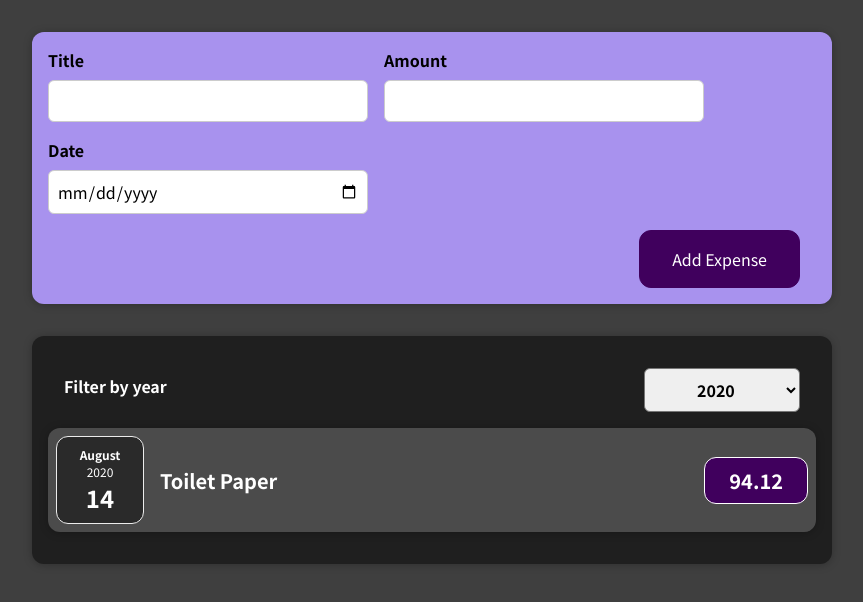
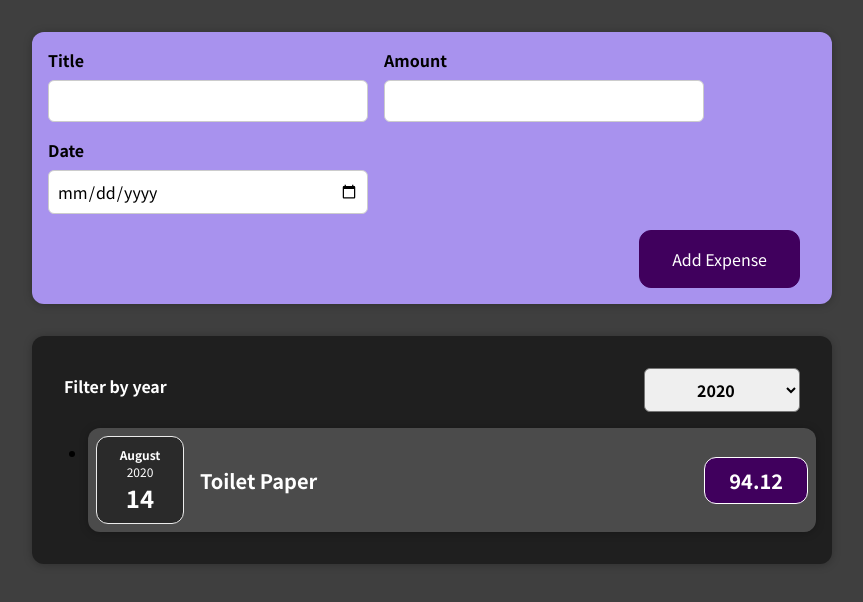
Before and after one commit to TarunVL/react, a React (Create React App) app: page / in a window 1280 px wide. Shown: the top 602 px of the page, without its empty margins (208-1071 px from the left). Built offline with nearby package versions, Linux system fonts and the light colour scheme.

Commit message:
addition of new component for date filter

```diff
--- a/src/components/Expenses/ExpenseItem.js
+++ b/src/components/Expenses/ExpenseItem.js
@@ -5,15 +5,10 @@
 import Card from "../UI/Card";
 
 function ExpenseItem(props) {
-  const [title, setTitle] = useState(props.title);
-
-  const clickHandler = () => {
-    setTitle("updated");
-    console.log(title);
-  };
 
   return (
-    <Card className="expense-item">
+  <li>
+  <Card className="expense-item">
       <ExpenseDate date={props.date}></ExpenseDate>
       <div className="expense-item__description">
         <h2>{props.title}</h2>
@@ -21,7 +16,7 @@
         {/* <button onClick={clickHandler}>Change title</button> */}
       </div>
     </Card>
-  );
+    </li>);
 }
 
 export default ExpenseItem;
--- a/src/components/Expenses/Expenses.js
+++ b/src/components/Expenses/Expenses.js
@@ -1,10 +1,9 @@
 import React, { useState } from "react";
-
+import ExpensesList from "./ExpensesList";
 import "./Expenses.css";
 import "./ExpenseDate";
 import Card from "../UI/Card";
 
-import ExpenseItem from "./ExpenseItem";
 import ExpensesFilter from "./ExpensesFilter";
 
 function Expenses(props) {
@@ -16,6 +15,7 @@
   const filteredExpenses = props.items.filter((expense) => {
     return expense.date.getFullYear().toString() === filteredYear;
   });
+
   return (
     <div>
       <Card className="expenses">
@@ -23,18 +23,7 @@
           selected={filteredYear}
           onChangeFilter={filterChangeHandler}
         ></ExpensesFilter>
-        {filteredExpenses.length === 0 ? (
-          <p> No expense found.</p>
-        ) : (
-          filteredExpenses.map((expense) => (
-            <ExpenseItem
-              key={expense.id}
-              title={expense.title}
-              amount={expense.amount}
-              date={expense.date}
-            />
-          ))
-        )}
+        <ExpensesList items={filteredExpenses}/>
       </Card>
     </div>
   );
--- /dev/null
+++ b/src/components/Expenses/ExpensesList.css
@@ -0,0 +1,9 @@
+.expenses-list {
+    list-style: none;
+    padding: 0;
+  }
+
+  .expenses-list__fallback {
+    color: white;
+    text-align: center;
+  }
--- /dev/null
+++ b/src/components/Expenses/ExpensesList.js
@@ -0,0 +1,36 @@
+import React from "react";
+import "./ExpensesList.css";
+import ExpenseItem from "./ExpenseItem";
+
+const ExpensesList = (props) => {
+
+    if(props.items.length === 0) {
+        return <h2 className="expenses-list__fallback">No Expenses found.</h2>;
+    }
+
+        return (
+            <ul className="expenses-lists">
+
+          { props.items.map((expense) => (
+            <ExpenseItem
+              key={expense.id}
+              title={expense.title}
+              amount={expense.amount}
+              date={expense.date}
+
+          ></ExpenseItem>))
+          }
+
+            </ul>);
+        }
+
+
+
+
+
+
+
+
+
+
+export default ExpensesList;
```
